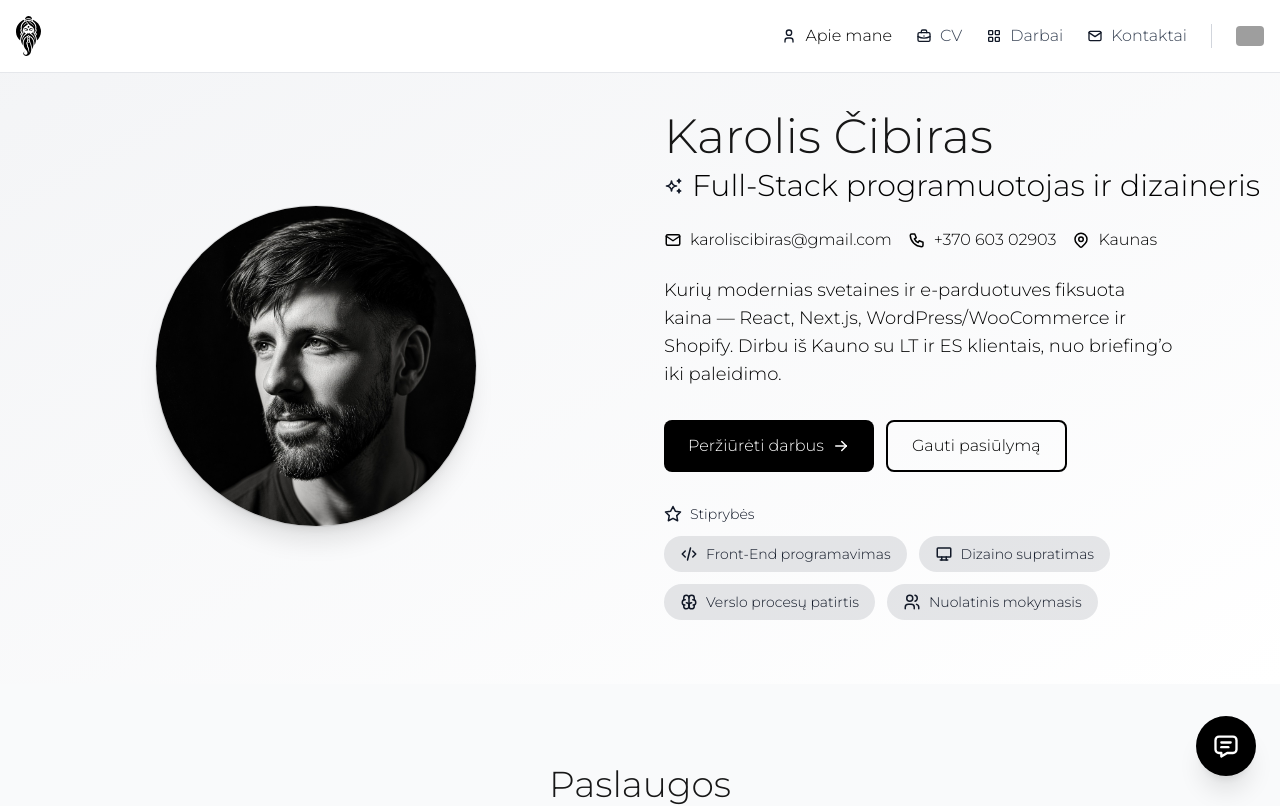
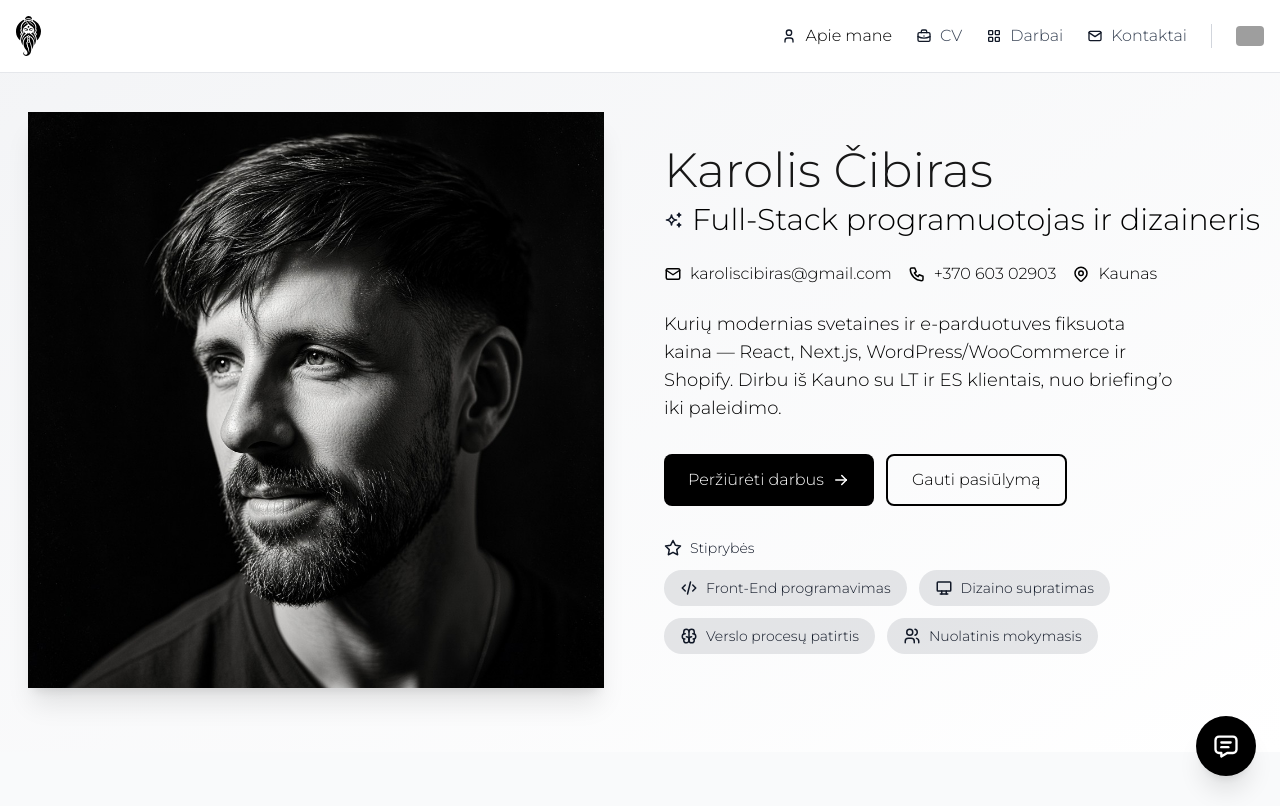
Before and after one commit to Jeshki/karolis-resume, a Next.js app: page / in a window 1280 px wide. Shown: the top 806 px of the page. Built offline with nearby package versions, Linux system fonts and the light colour scheme; grey boxes are pictures that could not be loaded.

Commit message:
Show the studio portrait full-frame, not cropped in a circle
Keep the original square photo on home, CV, and the print HTML.

Co-authored-by: Karolis Cibiras <Jeshki@users.noreply.github.com>

```diff
--- a/public/Karolios CV-LT-EN.html
+++ b/public/Karolios CV-LT-EN.html
@@ -36,7 +36,7 @@
       text-transform: uppercase;
     }
     .header { text-align:center; padding-bottom:22pt; border-bottom:5pt solid var(--accent); margin-bottom:22pt; }
-    .photo img { width:150pt; height:150pt; border-radius:50%; object-fit:cover; border:6pt solid white; box-shadow:0 8pt 24pt rgba(0,0,0,0.2); margin-bottom:14pt; }
+    .photo img { width:150pt; height:auto; border-radius:0; object-fit:contain; margin-bottom:14pt; }
     h1 { font-size:29pt; font-weight:900; margin:0; letter-spacing:-1.2px; text-transform:uppercase; }
     .position { font-size:14.2pt; font-weight:700; color:var(--accent); margin:10pt 0 16pt; }
     .contact { display:flex; flex-wrap:wrap; justify-content:center; gap:22pt; font-size:10.2pt; font-weight:500; color:#333; margin-top:10pt; }
--- a/src/components/HeroSection.tsx
+++ b/src/components/HeroSection.tsx
@@ -35,14 +35,15 @@ export function HeroSection() {
         <div className="absolute inset-0 bg-gradient-to-br from-gray-100 to-transparent pointer-events-none" />
 
         <div className="max-w-7xl mx-auto grid md:grid-cols-2 gap-12 items-center z-10 relative">
-          <Reveal className="relative w-64 h-64 md:w-80 md:h-80 mx-auto">
+          <Reveal className="w-full max-w-xl mx-auto">
             <Image
               src="/karolis-studio.jpg"
               alt={t('Karolis Čibiras — profilio nuotrauka', 'Karolis Čibiras — profile picture')}
-              fill
-              className="rounded-full object-cover object-[center_32%] shadow-xl ring-1 ring-black/10"
+              width={1024}
+              height={1024}
+              className="w-full h-auto shadow-xl"
               priority
-              sizes="(max-width: 768px) 256px, 320px"
+              sizes="(max-width: 768px) 100vw, 576px"
             />
           </Reveal>
 
--- a/src/components/ResumeHeader.tsx
+++ b/src/components/ResumeHeader.tsx
@@ -35,9 +35,9 @@ export function ResumeHeader() {
             <Image
               src="/karolis-studio.jpg"
               alt={t('Karolis Čibiras — profilio nuotrauka', 'Karolis Čibiras — profile picture')}
-              width={120}
-              height={120}
-              className="rounded-full object-cover object-[center_32%] border border-black/10 shadow-lg"
+              width={1024}
+              height={1024}
+              className="w-56 h-auto md:w-64 shadow-lg"
             />
           </div>
 
```
